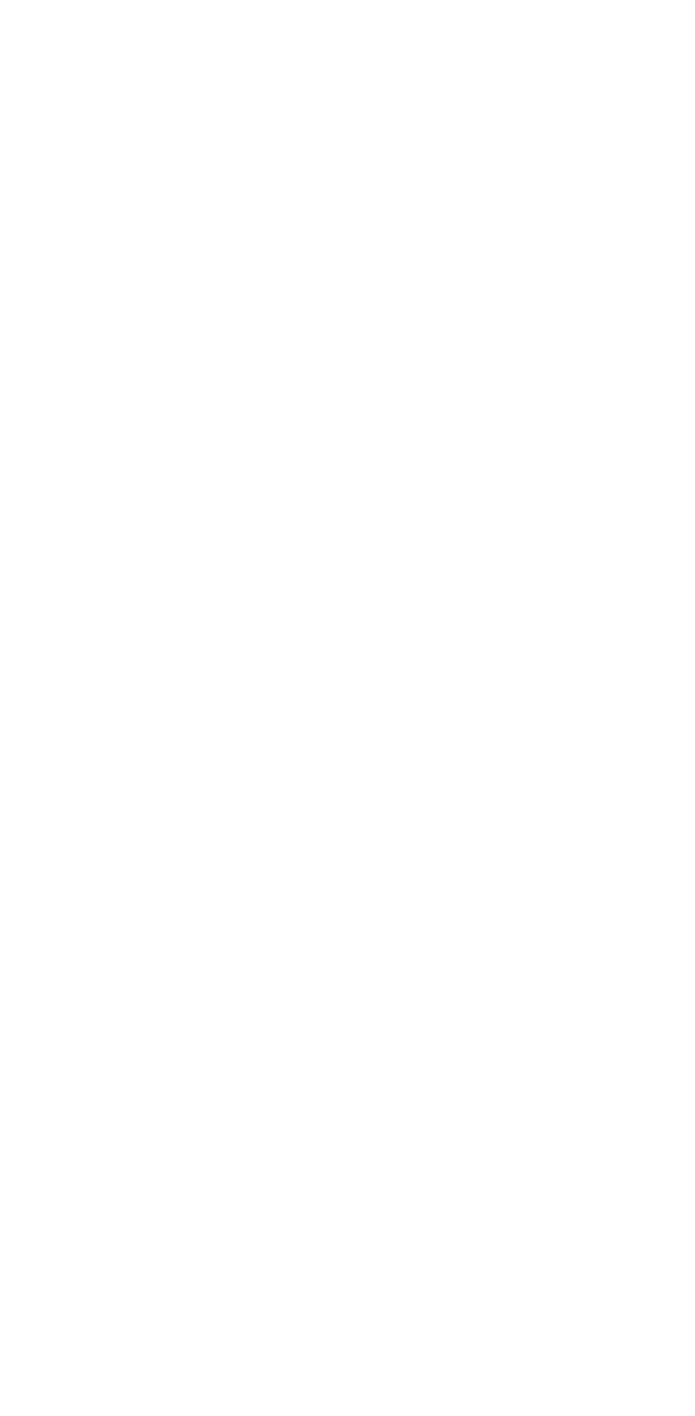
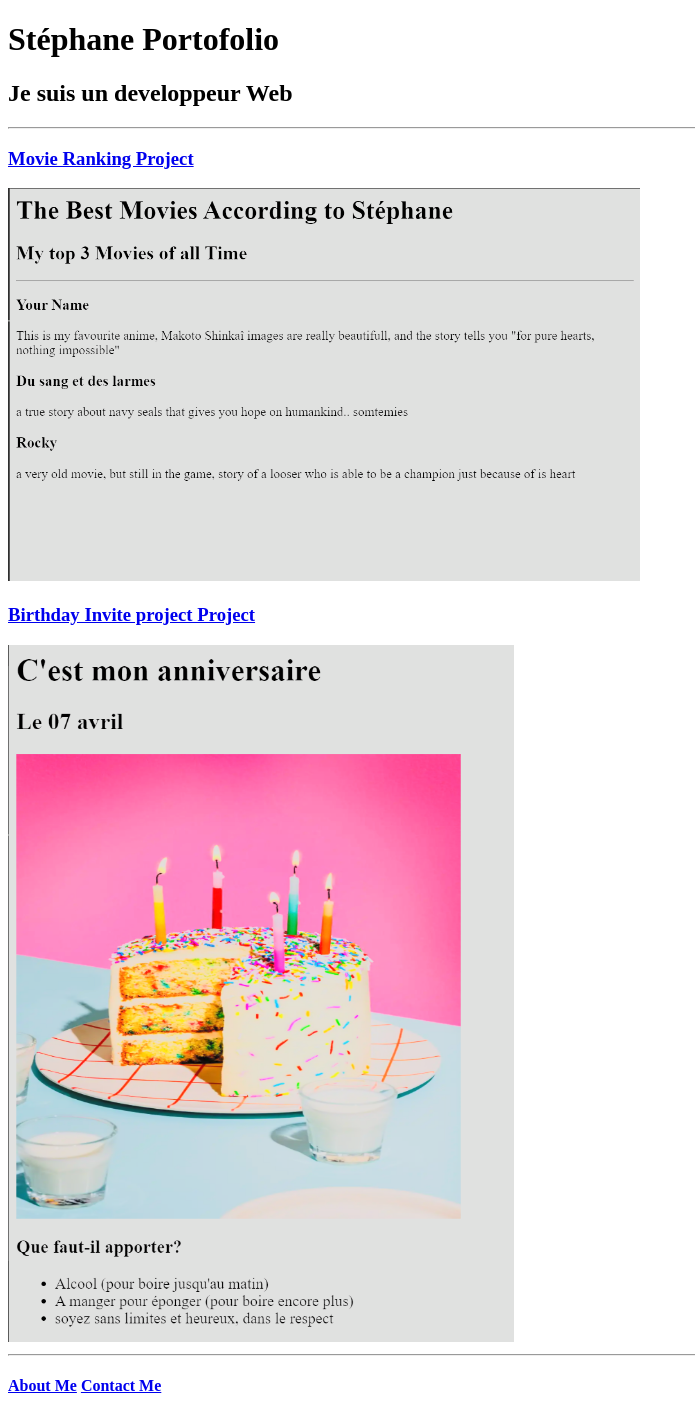
Before and after one commit to Louis-Petit-Dot/html-portofolio, a plain HTML site: page index.html in a window 1280 px wide. Shown: the whole page, without its empty margins (0-695 px from the left). Before the commit the page ends 800 px from the top, so only its background shows below. Drawn offline with Linux system fonts and the light colour scheme.

Commit message:
index.html

```diff
--- a/index.html
+++ b/index.html
@@ -1,15 +1,20 @@
-<!-- TODO 1: Create the HTML Boilerplate -->
+ <!DOCTYPE html>
+ <html lang="en">
+ <head>
+    <meta charset="UTF-8">
+    <meta name="viewport" content="width=device-width, initial-scale=1.0">
+    <title>my portofolio</title>
+ </head>
+ <body>
+    <H1>Stéphane Portofolio</H1>
+    <h2>Je suis un developpeur Web</h2>
+    <hr/>
+    <h3><a href="/public/Movies S.html">Movie Ranking Project</a></h3>
+    <img src="/assets/images/pic movie S.png"width=50%/>
 
-<!-- TODO 2: Add Your previous projects' HTML into the public folder -->
-
-<!-- TODO 3: Take screenshots of your project previews and add the images to the images folder -->
-
-<!-- TODO 4: Add titles/subtitles etc. -->
-
-<!-- TODO 5: Add a link to the project pages -->
-
-<!-- TODO 6: Add images to show the project previews
-HINT for TODO 6: You can use the height attribute set to 200 to make the image smaller:
-https://developer.mozilla.org/en-US/docs/Web/HTML/Element/img#attr-height -->
-
-<!-- TODO 7: Add the Contact Me and About Me page links -->
+    <h3><a href="/public/Birthday S.html">Birthday Invite project Project</a></h3>
+    <img src="/assets/images/pic bday s.png"width=40%/>
+<hr/>
+    <h4><a href="/public/about.html">About Me</a> <a href="/public/contact.html">Contact Me</a></h4>
+ </body>
+ </html>
```
